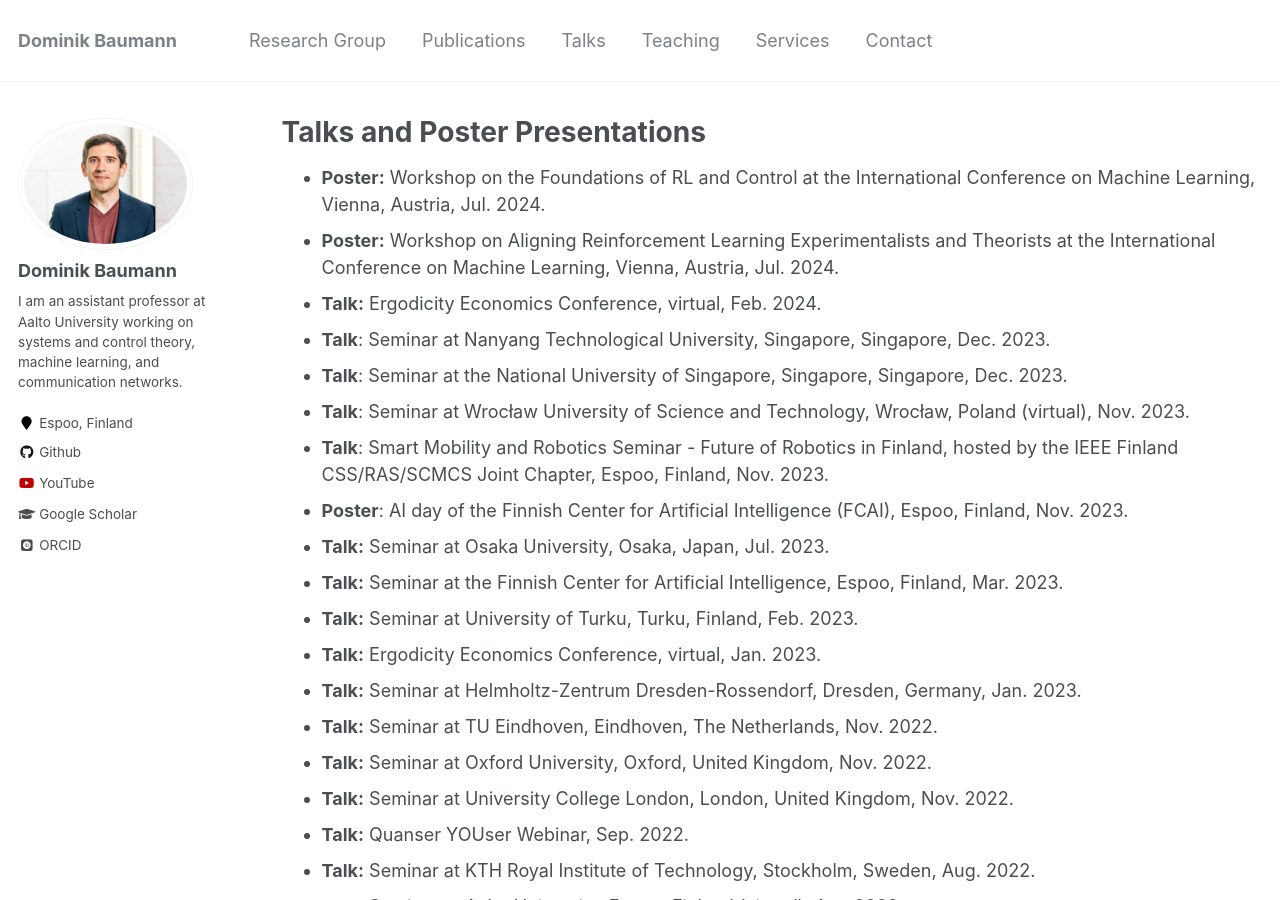
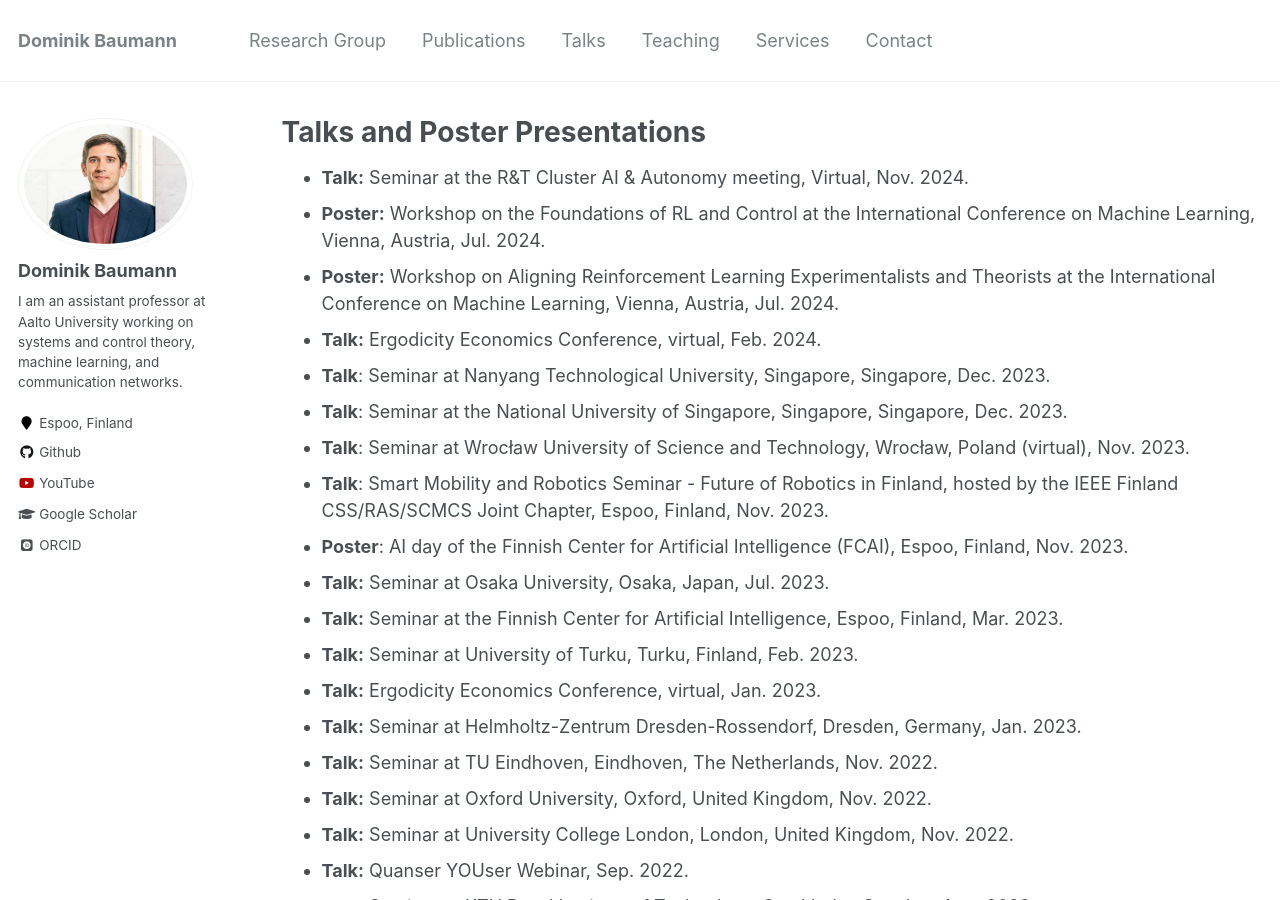
Before and after one commit to baumanndominik/baumanndominik.github.io, a Jekyll site: the page built from _pages/talks.md, in a window 1280 px wide and 900 px high. Built offline with Jekyll 4.4.1, drawn with Linux system fonts in a browser that asks for light colours; some web fonts are replaced.

Commit message:
new course, new talk

```diff
--- a/_pages/talks.md
+++ b/_pages/talks.md
@@ -5,6 +5,7 @@ permalink: /talks/
 author_profile: true
 ---
 
+* **Talk:** Seminar at the R&T Cluster AI & Autonomy meeting, Virtual, Nov. 2024.
 * **Poster:** Workshop on the Foundations of RL and Control at the International Conference on Machine Learning, Vienna, Austria, Jul. 2024.
 * **Poster:** Workshop on Aligning Reinforcement Learning Experimentalists and Theorists at the International Conference on Machine Learning, Vienna, Austria, Jul. 2024.
 * **Talk:** Ergodicity Economics Conference, virtual, Feb. 2024.
```
Also changed, not shown: _pages/teaching.md (+2 -0 lines).
